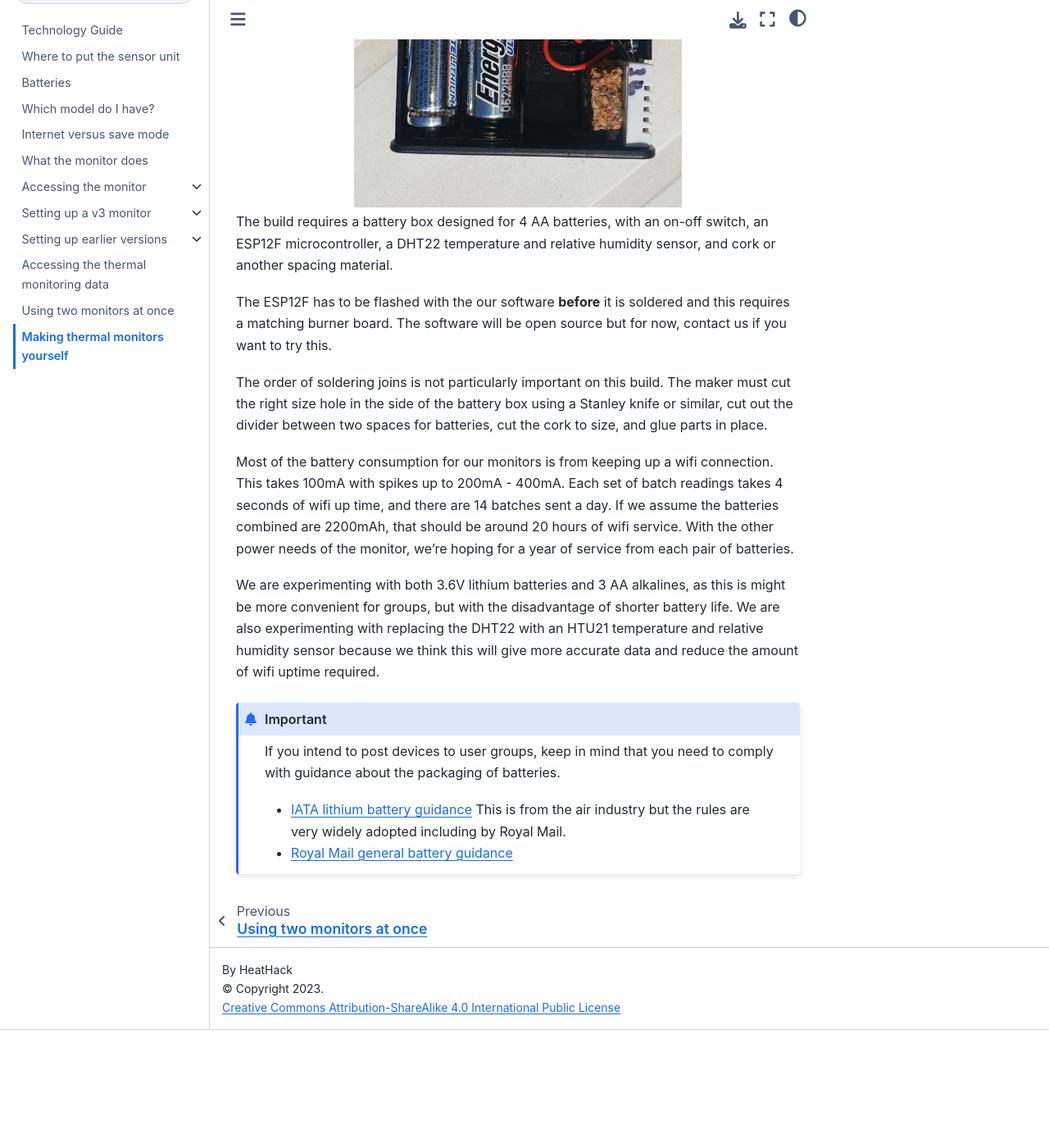
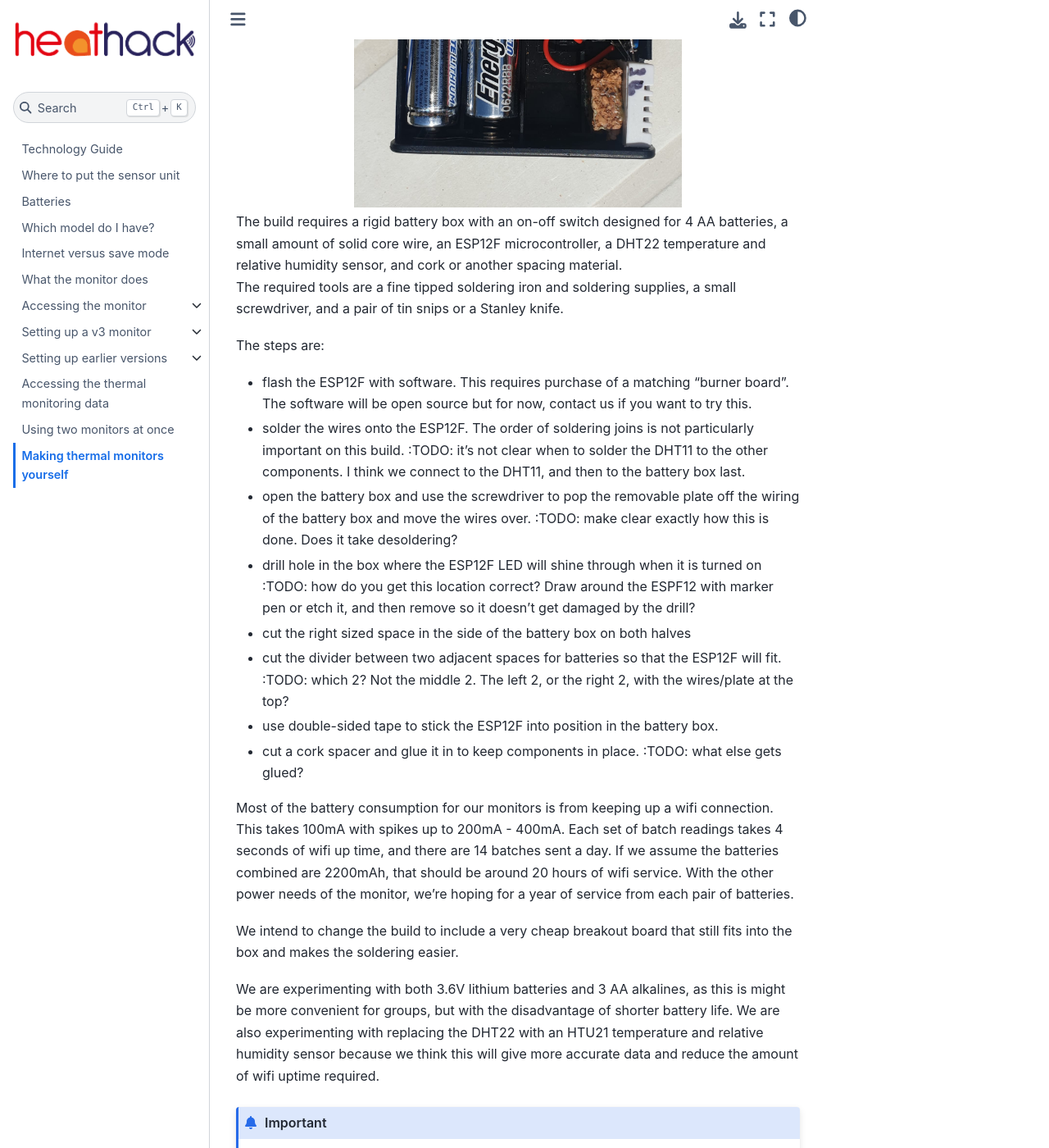
Before and after one commit to JeanCarletta/HeatHack-Tech-Guide, a Jupyter Book: the page built from making-monitors.md, in a window 1280 px wide and 1400 px high, scrolled down 1203 px. Shown: the whole window at 82% size. Built offline with Jupyter Book 1.0.4 settings and Sphinx 7.4.7 and the Sphinx Book theme 1.1.4, drawn with Linux system fonts in a browser that asks for light colours; before the commit the page ends 2459 px from its top, so only the background shows below that.

Commit message:
more build steps

````diff
--- a/making-monitors.md
+++ b/making-monitors.md
@@ -32,13 +32,30 @@ We are working on instructions for making our thermal monitors.  Here are some p
 :align: center
 ```
 
-The build requires a battery box designed for 4 AA batteries, with an on-off switch, an ESP12F microcontroller, a DHT22 temperature and relative humidity sensor, and cork or another spacing material.
+The build requires a rigid battery box with an on-off switch designed for 4 AA batteries, a small amount of solid core wire, an ESP12F microcontroller, a DHT22 temperature and relative humidity sensor, and cork or another spacing material.
+The required tools are a fine tipped soldering iron and soldering supplies, a small screwdriver, and a pair of tin snips or a Stanley knife.
 
-The ESP12F has to be flashed with the our software **before** it is soldered and this requires a matching burner board. The software will be open source but for now, contact us if you want to try this.
+The steps are:
 
-The order of soldering joins is not particularly important on this build.  The maker must cut the right size hole in the side of the battery box using a Stanley knife or similar, cut out the divider between two spaces for batteries, cut the cork to size, and glue parts in place.
+- flash the ESP12F with software.  This requires purchase of a matching "burner board".  The software will be open source but for now, contact us if you want to try this.
+
+- solder the wires onto the ESP12F.  The order of soldering joins is not particularly important on this build. :TODO: it's not clear when to solder the DHT11 to the other components.  I think we connect to the DHT11, and then to the battery box last.
+
+- open the battery box and use the screwdriver to pop the removable plate off the wiring of the battery box and move the wires over.  :TODO: make clear exactly how this is done.  Does it take desoldering?
+
+- drill hole in the box where the ESP12F LED will shine through when it is turned on :TODO:  how do you get this location correct?  Draw around the ESPF12 with marker pen or etch it, and then remove so it doesn't get damaged by the drill?
+
+- cut the right sized space in the side of the battery box on both halves
+
+- cut the divider between two adjacent spaces for batteries so that the ESP12F will fit.  :TODO:  which 2?  Not the middle 2.  The left 2, or the right 2, with the wires/plate at the top?
+
+- use double-sided tape to stick the ESP12F into position in the battery box.
+
+- cut a cork spacer and glue it in to keep components in place.  :TODO: what else gets glued?
 
 Most of the battery consumption for our monitors is from keeping up a wifi connection.  This takes 100mA with spikes up to 200mA - 400mA. Each set of batch readings takes 4 seconds of wifi up time, and there are 14 batches sent a day. If we assume the batteries combined are 2200mAh, that should be around 20 hours of wifi service.  With the other power needs of the monitor, we're hoping for a year of service from each pair of batteries.
+
+We intend to change the build to include a very cheap breakout board that still fits into the box and makes the soldering easier.
 
 We are experimenting with both 3.6V lithium batteries and 3 AA alkalines, as this is might be more convenient for groups, but with the disadvantage of shorter battery life.   We are also experimenting with replacing the DHT22 with an HTU21 temperature and relative humidity sensor because we think this will give more accurate data and reduce the amount of wifi uptime required.
 
````
Also changed, not shown: setup-v3/internet-mode/connect-to-building-wifi.md (+1 -1 lines).
